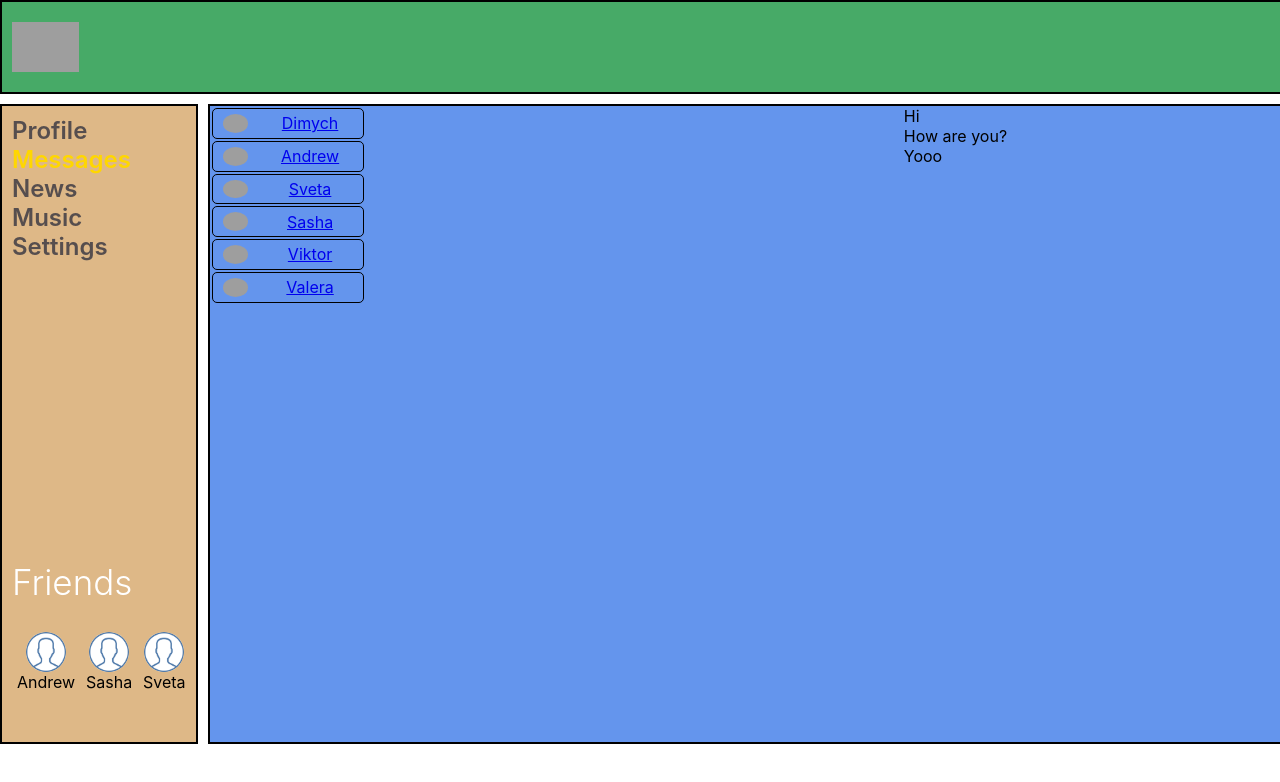
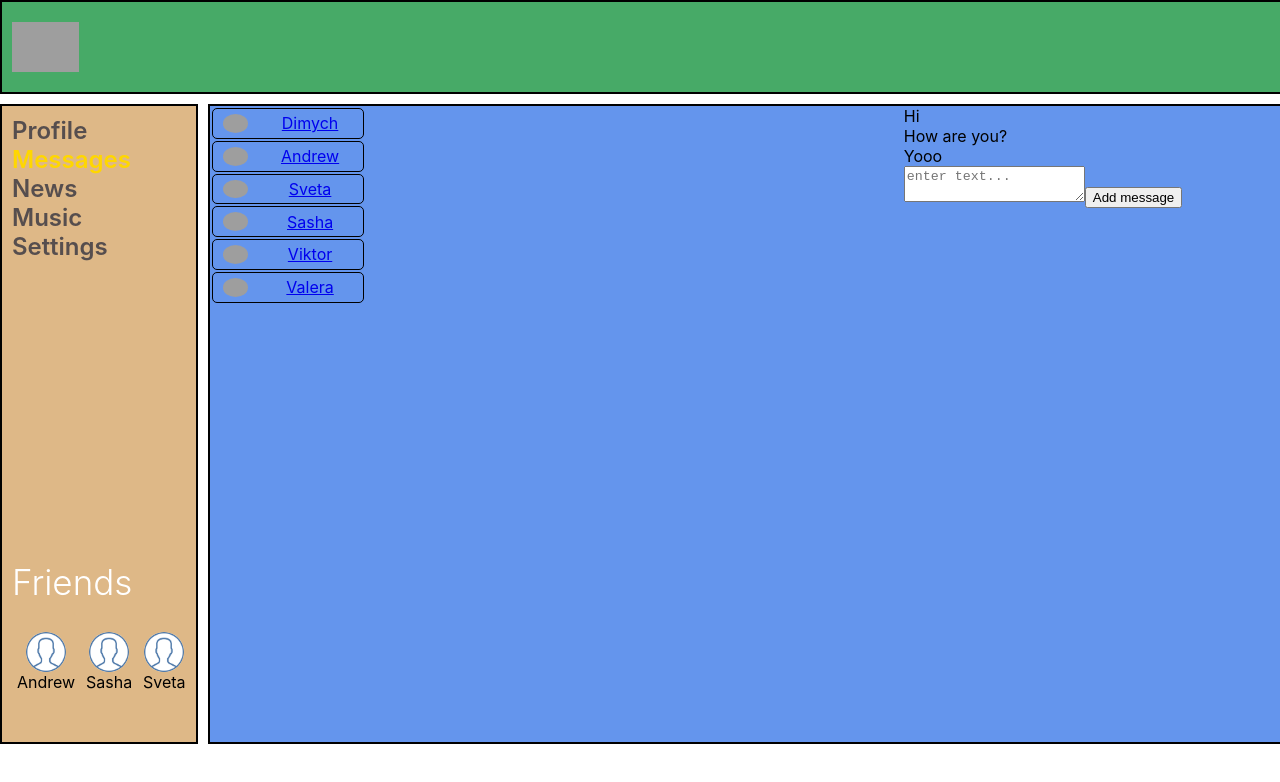
Before and after one commit to Maystrenko-Alex/social-network, a React (Create React App) app: page /dialogs in a window 1280 px wide. Shown: the top 782 px of the page. Built offline with nearby package versions, Linux system fonts and the light colour scheme; grey boxes are pictures that could not be loaded.

Commit message:
less31 - homeworks: create ref to Messages

```diff
--- a/src/components/Dialogs/Dialogs.tsx
+++ b/src/components/Dialogs/Dialogs.tsx
@@ -3,6 +3,7 @@ import { DialogItem } from './DialogsItem/DialogItem';
 import s from './Dialogs.module.css';
 import { Message } from './Message/Message';
 import { MessagesPageType } from '../redux/state';
+import { text } from 'stream/consumers';
 
 
 type DialogsPropsType = {
@@ -12,6 +13,8 @@ type DialogsPropsType = {
 export const Dialogs = (props: DialogsPropsType) => {
   const dialogsElement = props.messagesPage.dialogs.map(d => <DialogItem id={d.id} user={d.name} />);
   const messagesElements = props.messagesPage.messages.map(m => <Message id={m.id} message={m.message} />);
+
+  const newMessageElements = React.createRef<HTMLTextAreaElement>();
   return (
     <div className={s.dialogs}>
       <div className={s.dialogsItems}>
@@ -19,6 +22,10 @@ export const Dialogs = (props: DialogsPropsType) => {
       </div>
       <div className={s.messages}>
         {messagesElements}
+      <div>
+        <textarea ref={newMessageElements} placeholder={'enter text...'}></textarea>
+        <button onClick={()=>alert(newMessageElements.current?.value)}>Add message</button>
+      </div>
       </div>
     </div>
   );
```
